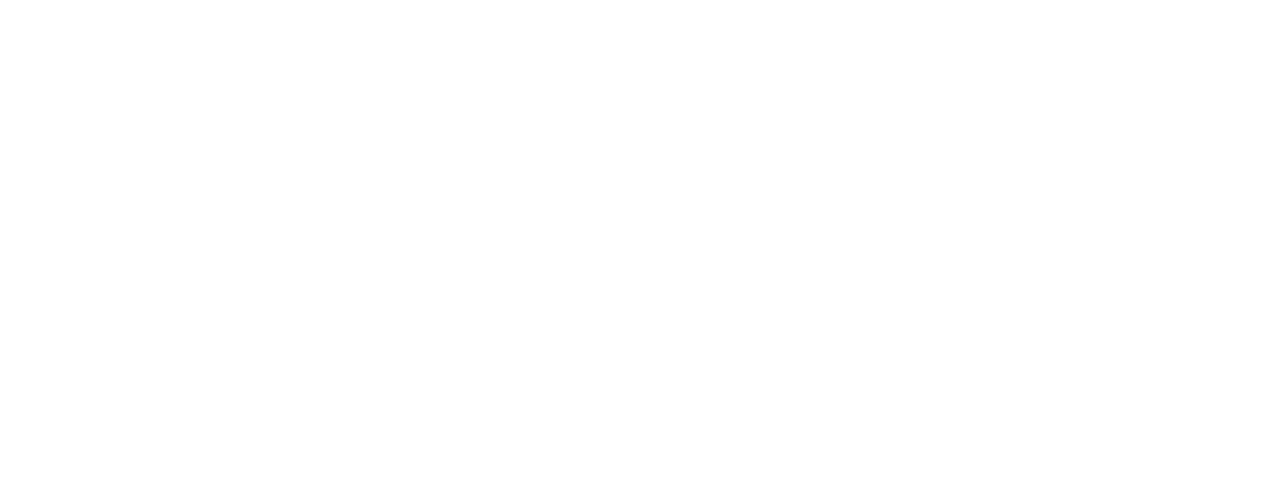
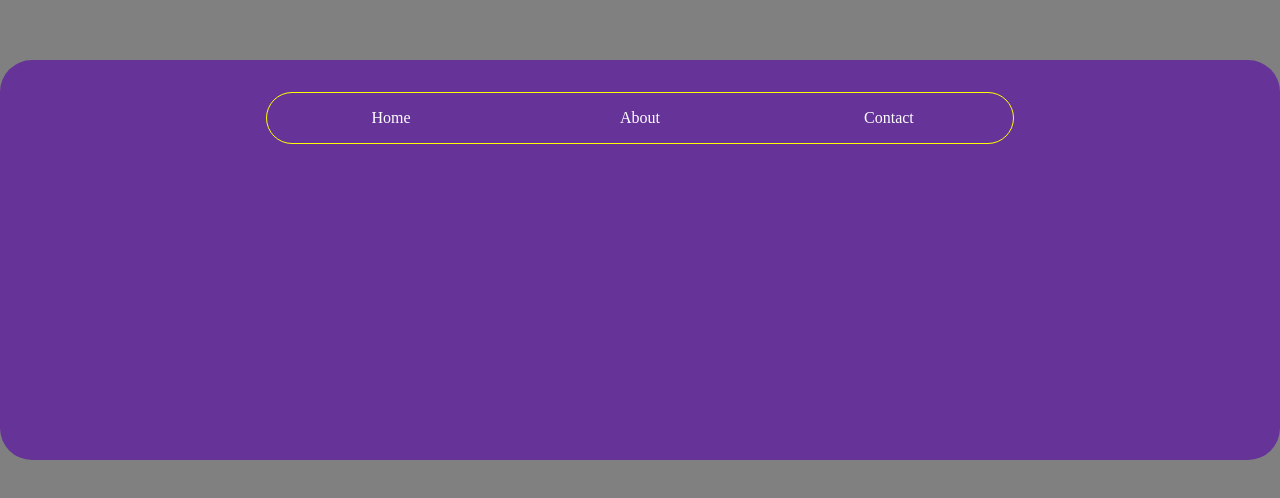
Before and after one commit to prez9456/nd-window-services, a React (Create React App) app: page / in a window 1280 px wide. Shown: the part 156-654 px from the top of the page. Built offline with nearby package versions, Linux system fonts and the light colour scheme.

Commit message:
Added 3 tabs. Ugly colors to see each container

```diff
--- a/public/index.html
+++ b/public/index.html
@@ -24,7 +24,7 @@
       work correctly both with client-side routing and a non-root public URL.
       Learn how to configure a non-root public URL by running `npm run build`.
     -->
-    <title>React App</title>
+    <title>ND Window Services</title>
   </head>
   <body>
     <div id="root"></div>
--- /dev/null
+++ b/src/App.css
@@ -0,0 +1,69 @@
+.App {
+  /* text-align: center; */
+  background-color: gray;
+  width: 100vw;
+  height: 100vh;
+  display: flex;
+  align-items: center;
+  justify-content: center;
+  overflow: hidden;
+}
+
+* {
+  box-sizing: border-box;
+  padding: 0;
+  margin: 0;
+}
+
+ /* Tab Container */
+.Tabs {
+  background-color: rebeccapurple;
+  width: 100%;
+  height: auto;
+  min-height: 400px;
+  margin: 3.5rem auto 1.5rem;
+  padding: 2rem 1rem;
+  color: #ffffff;
+  border-radius: 2rem;
+  @media (max-width: 769px) {
+   padding: 2rem 0;
+  }
+ }
+
+ ul.nav {
+  width: 60%;
+  margin: 0 auto 2rem;
+  display: flex;
+  align-items: center;
+  justify-content: space-between;
+  border: 1px solid yellow;
+  border-radius: 2rem;
+  padding-left: 0px;
+  @media (max-width: 768px) {
+    width: 90%;
+  }
+}
+ul.nav li {
+  width: 50%;
+  padding: 1rem;
+  list-style: none;
+  text-align: center;
+  cursor: pointer;
+  transition: all 0.7s;
+  border-bottom-left-radius: 2rem;
+  border-top-left-radius: 2rem;
+}
+ul.nav li:nth-child(2) {
+  border-radius: 0;
+}
+ul.nav li:nth-child(3) {
+  border-radius: 0;
+  border-bottom-right-radius: 2rem;
+  border-top-right-radius: 2rem;
+}
+ul.nav li:hover {
+  background: rgba(70, 224, 50, 0.744);
+}
+ul.nav li.active {
+  background: #39A2DB;
+}
--- a/src/App.js
+++ b/src/App.js
@@ -1,5 +1,12 @@
+import Tabs from "./sites/Tabs";
+import './App.css';
 
-
-function App() {}
+function App() {
+    return(
+        <div className="App">
+            <Tabs />
+        </div>
+    )
+}
 
 export default App;
--- /dev/null
+++ b/src/index.css
@@ -0,0 +1,13 @@
+body {
+  margin: 0;
+  font-family: -apple-system, BlinkMacSystemFont, 'Segoe UI', 'Roboto', 'Oxygen',
+    'Ubuntu', 'Cantarell', 'Fira Sans', 'Droid Sans', 'Helvetica Neue',
+    sans-serif;
+  -webkit-font-smoothing: antialiased;
+  -moz-osx-font-smoothing: grayscale;
+}
+
+code {
+  font-family: source-code-pro, Menlo, Monaco, Consolas, 'Courier New',
+    monospace;
+}
--- /dev/null
+++ b/src/sites/Tabs.js
@@ -0,0 +1,20 @@
+import React from 'react';
+
+const Tabs = () => {
+    console.log("hi")
+    return (
+      <div className="Tabs">
+        {/* Tab nav */}
+        <ul className="nav">
+          <li>Home</li>
+          <li>About</li>
+          <li>Contact</li>
+        </ul>
+        <div className="outlet">
+          {/* content will be shown here */}
+        </div>
+      </div>
+    );
+  };
+
+  export default Tabs;
```
Also changed, not shown: src/sites/tabpage/About.js (added, +11 -0 lines), src/sites/tabpage/Contact.js (added, +11 -0 lines), src/sites/tabpage/Home.js (added, +12 -0 lines).
